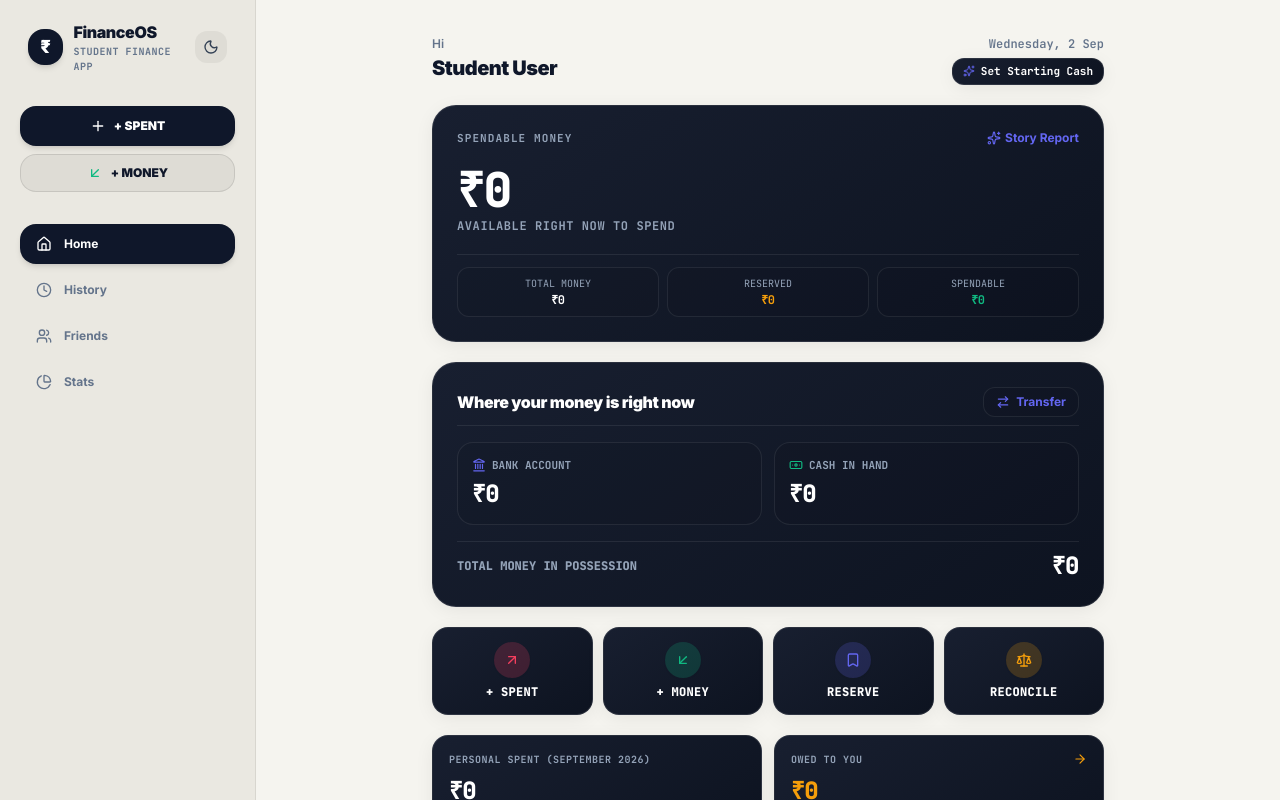
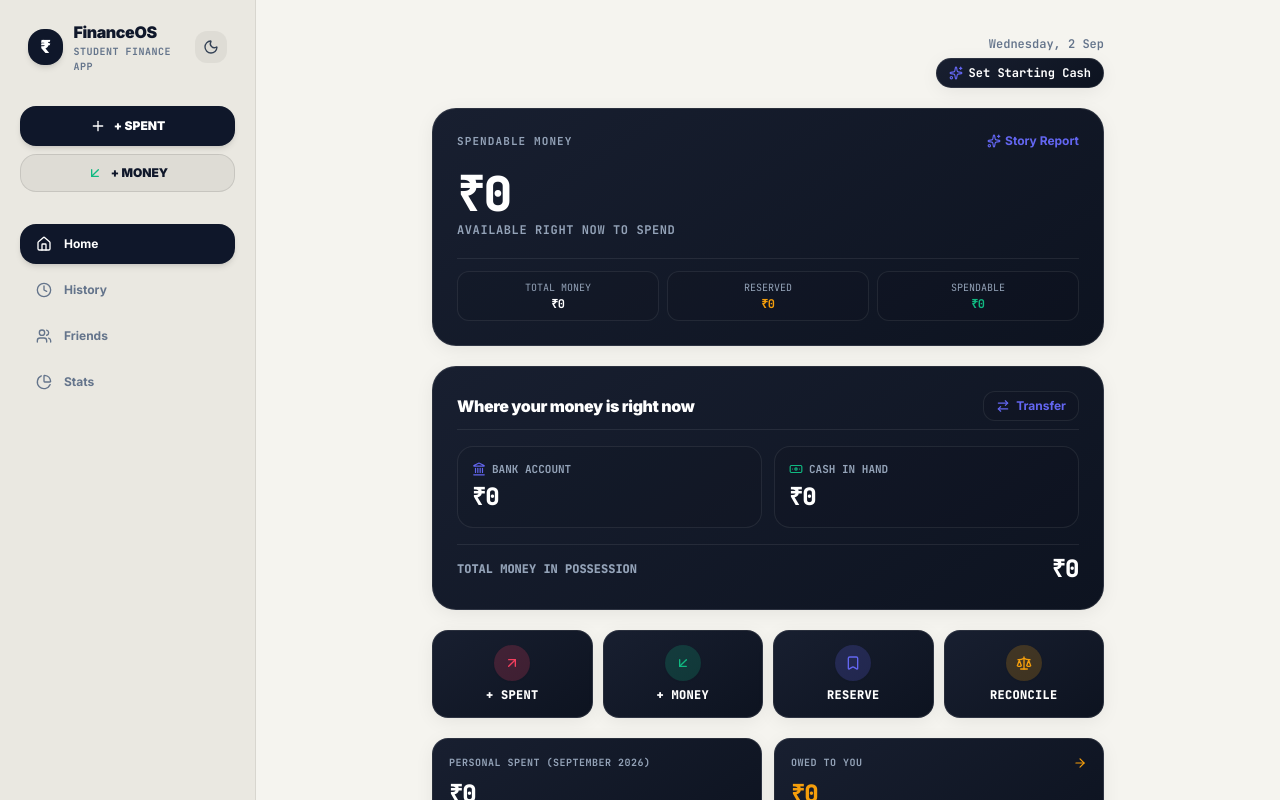
Before and after one commit to crsajid7/FinanceOS, a React (Vite) app: page / in a window 1280 px wide. Shown: the top 800 px of the page. Built offline with nearby package versions, Linux system fonts and the light colour scheme.

Commit message:
feat: state-dependent home header with mirrored typography hierarchy for set starting cash vs onboarding state

```diff
--- a/src/components/home/HomeScreen.tsx
+++ b/src/components/home/HomeScreen.tsx
@@ -42,18 +42,39 @@ export const HomeScreen: React.FC<HomeScreenProps> = ({
 
   const recentTransactions = transactions.slice(0, 4);
 
-  // Dynamic local date formatting: e.g. "Wednesday, 2 Sep"
+  // Check if starting cash / transactions have been set
+  const hasStartingCash = transactions.length > 0;
+
+  // Dynamic local date formatting
   const today = new Date();
-  const dayName = today.toLocaleDateString('en-US', { weekday: 'long' });
-  const dayNum = today.getDate();
-  const monthName = today.toLocaleDateString('en-US', { month: 'short' });
-  const dateDisplay = `${dayName}, ${dayNum} ${monthName}`;
+  const dayName = today.toLocaleDateString('en-US', { weekday: 'long' }); // e.g. "Wednesday"
+  const dayNum = today.getDate(); // e.g. 2
+  const monthName = today.toLocaleDateString('en-US', { month: 'short' }); // e.g. "Sep"
+  const dateName = `${dayNum} ${monthName}`; // e.g. "2 Sep"
+  const fullDateSingleLine = `${dayName}, ${dateName}`; // e.g. "Wednesday, 2 Sep"
 
   return (
     <div className="space-y-5 pb-28 max-w-2xl mx-auto">
 
-      {/* 1. Header: Greeting & Dynamic Local Date */}
+      {/* 1. Header: State-Dependent Layout */}
+      {!hasStartingCash ? (
+        /* STATE 1: Starting Cash NOT Set (Onboarding layout) */
+        <div className="flex flex-col items-end pt-1 space-y-1.5">
+          <span className="text-xs font-semibold text-[var(--page-subtitle)] font-mono">
+            {fullDateSingleLine}
+          </span>
+          <button
+            onClick={() => setShowOpeningModal(true)}
+            className="flex items-center space-x-1.5 px-3 py-1.5 rounded-2xl theme-card text-xs font-mono font-bold hover:border-indigo-500 transition-colors shadow-sm"
+          >
+            <Sparkles className="w-3.5 h-3.5 text-indigo-500" />
+            <span>Set Starting Cash</span>
+          </button>
+        </div>
+      ) : (
+        /* STATE 2: Starting Cash HAS Been Set (Clean mirrored two-column layout) */
         <div className="flex items-start justify-between pt-1">
+          {/* Left: Hi & User Name */}
           <div>
             <span className="text-xs font-semibold text-[var(--page-subtitle)] block mb-0.5">
               Hi
@@ -63,21 +84,17 @@ export const HomeScreen: React.FC<HomeScreenProps> = ({
             </h1>
           </div>
 
-        <div className="flex flex-col items-end space-y-1.5">
-          <span className="text-xs font-semibold text-[var(--page-subtitle)] font-mono">
-            {dateDisplay}
+          {/* Right: Day & Date with identical typography hierarchy */}
+          <div className="text-right">
+            <span className="text-xs font-semibold text-[var(--page-subtitle)] block mb-0.5">
+              {dayName}
             </span>
-          {transactions.length === 0 && (
-            <button
-              onClick={() => setShowOpeningModal(true)}
-              className="flex items-center space-x-1.5 px-2.5 py-1 rounded-xl theme-card text-[11px] font-mono font-bold hover:border-indigo-500 transition-colors shadow-sm"
-            >
-              <Sparkles className="w-3 h-3 text-indigo-500" />
-              <span>Set Starting Cash</span>
-            </button>
-          )}
+            <span className="text-xl font-black tracking-tight text-[var(--page-title)] block font-mono-num">
+              {dateName}
+            </span>
           </div>
         </div>
+      )}
 
       {/* 2. Primary Spendable Money Hero Card */}
       <div className="theme-card rounded-3xl p-6 shadow-md space-y-4">
```
Lines whose indentation alone changed are shown as unchanged.
